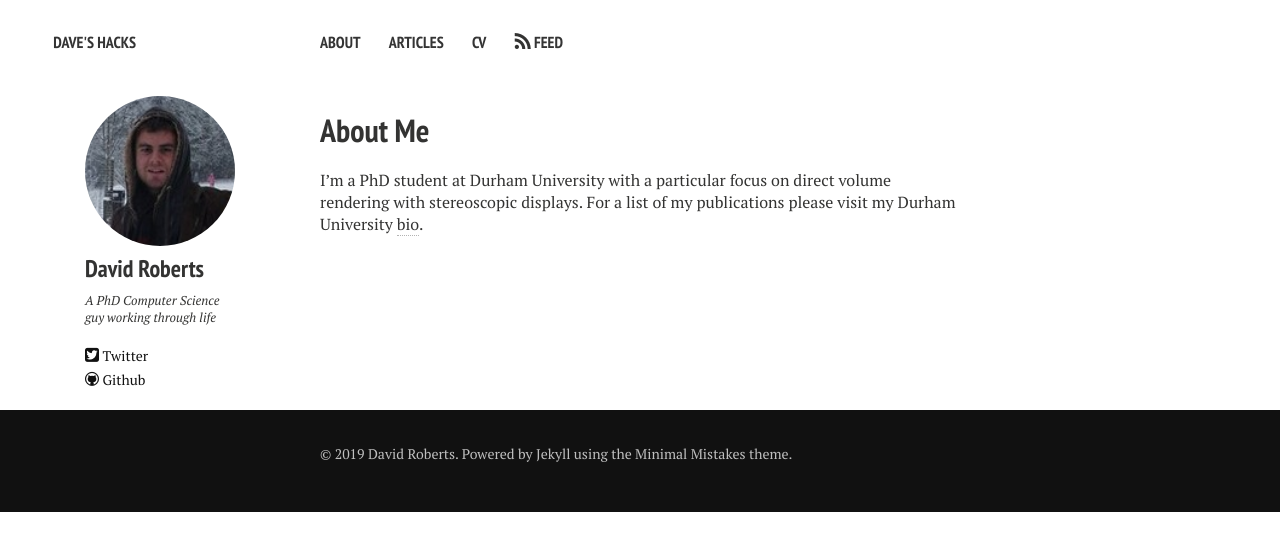
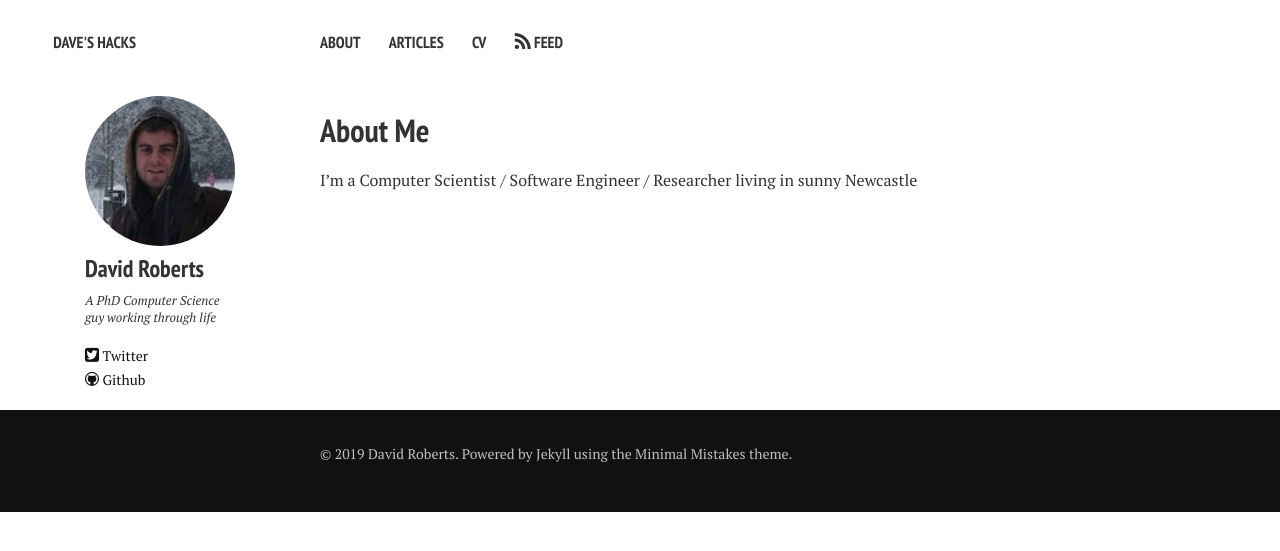
Before and after one commit to davidatroberts/davidatroberts.github.io, a Jekyll site: the page built from about.md, in a window 1280 px wide. Shown: the top 551 px of the page. Built offline with Jekyll 4.4.1, drawn with Linux system fonts in a browser that asks for light colours; nearby versions of some CDN libraries.

Commit message:
Updated about me and nearly upto date CV

```diff
--- a/about.md
+++ b/about.md
@@ -5,4 +5,4 @@ title: About Me
 tags: [about]
 modified: 17-9-2013
 ---
-I'm a PhD student at Durham University with a particular focus on direct volume rendering with stereoscopic displays. For a list of my publications please visit my Durham University [bio](https://www.dur.ac.uk/ecs/profiles/?id=11175).
+I'm a Computer Scientist / Software Engineer / Researcher living in sunny Newcastle
```
Also changed, not shown: 1 other file.
